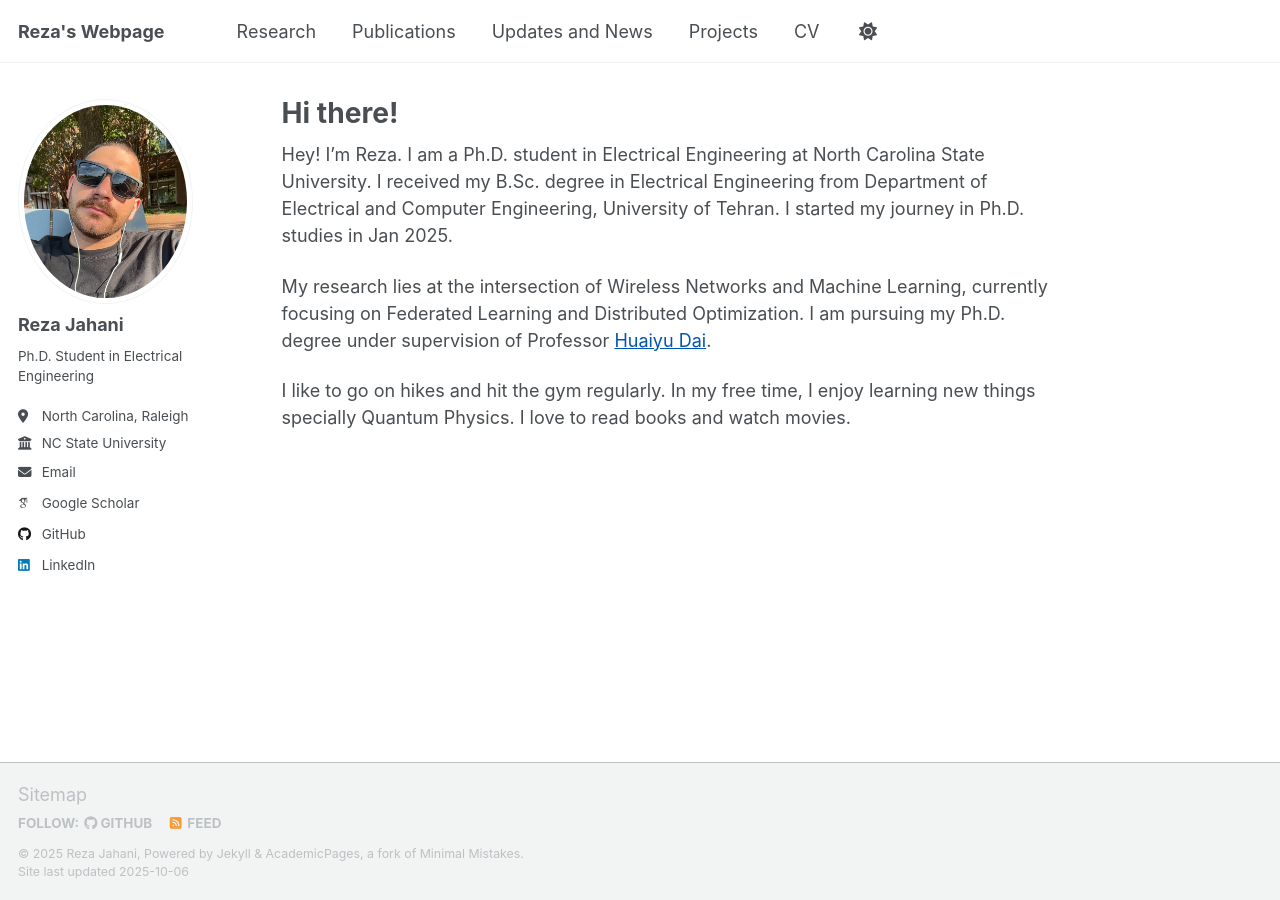
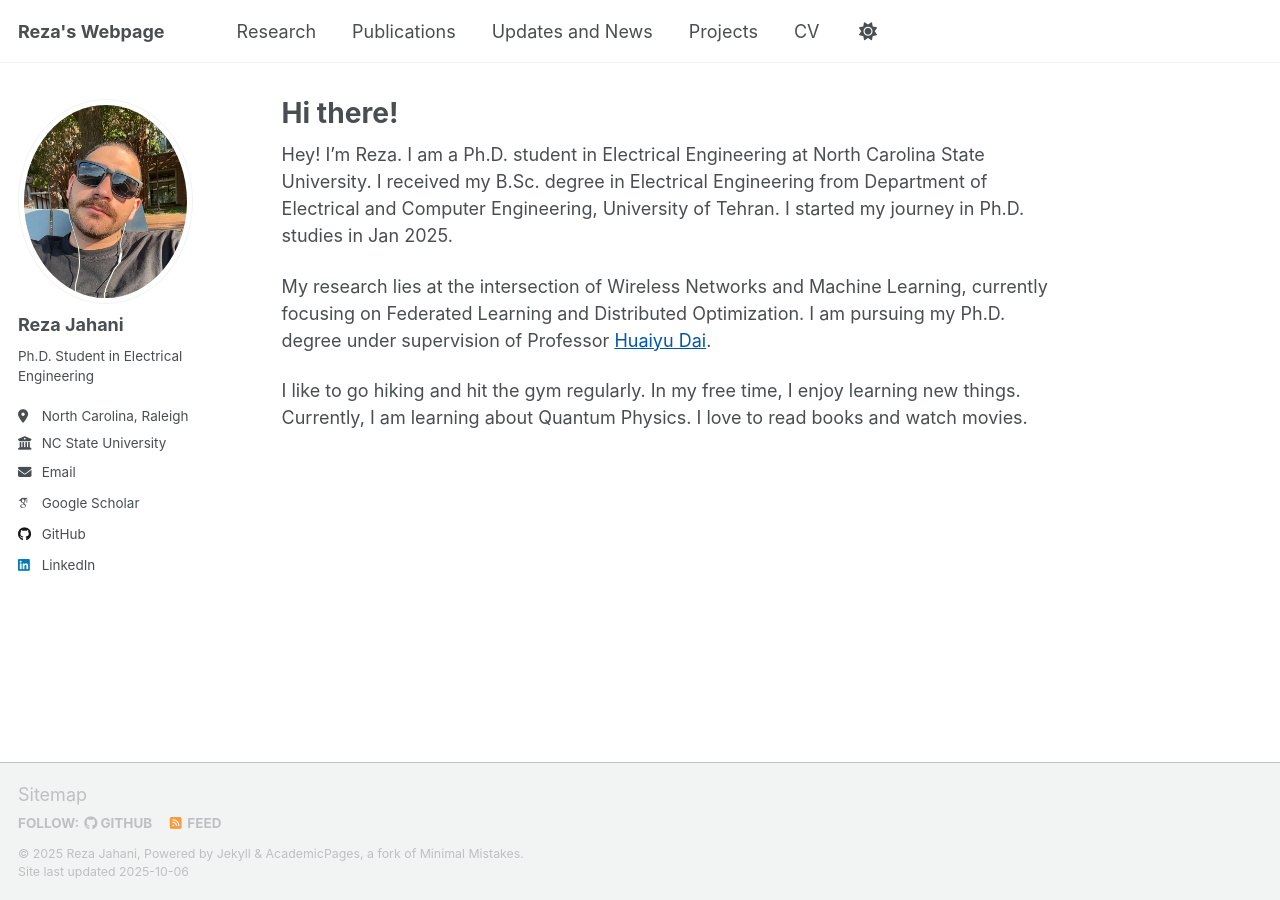
Before and after one commit to RezaJahanii/RezaJahanii.github.io, a Jekyll site: the page built from _pages/about.md, in a window 1280 px wide. Built offline with Jekyll 4.4.1, drawn with Linux system fonts in a browser that asks for light colours; some web fonts are replaced; a script that is not in the unit is left out.

Commit message:
Update about.md

```diff
--- a/_pages/about.md
+++ b/_pages/about.md
@@ -11,4 +11,4 @@ Hey! I'm Reza. I am a Ph.D. student in Electrical Engineering at North Carolina
 
 My research lies at the intersection of Wireless Networks and Machine Learning, currently focusing on Federated Learning and Distributed Optimization. I am pursuing my Ph.D. degree under supervision of Professor <a href="https://hdai.wordpress.ncsu.edu/" style="color: #0056b3;">Huaiyu Dai</a>.
 
-I like to go on hikes and hit the gym regularly. In my free time, I enjoy learning new things specially Quantum Physics. I love to read books and watch movies.
+I like to go hiking and hit the gym regularly. In my free time, I enjoy learning new things. Currently, I am learning about Quantum Physics. I love to read books and watch movies.
```
